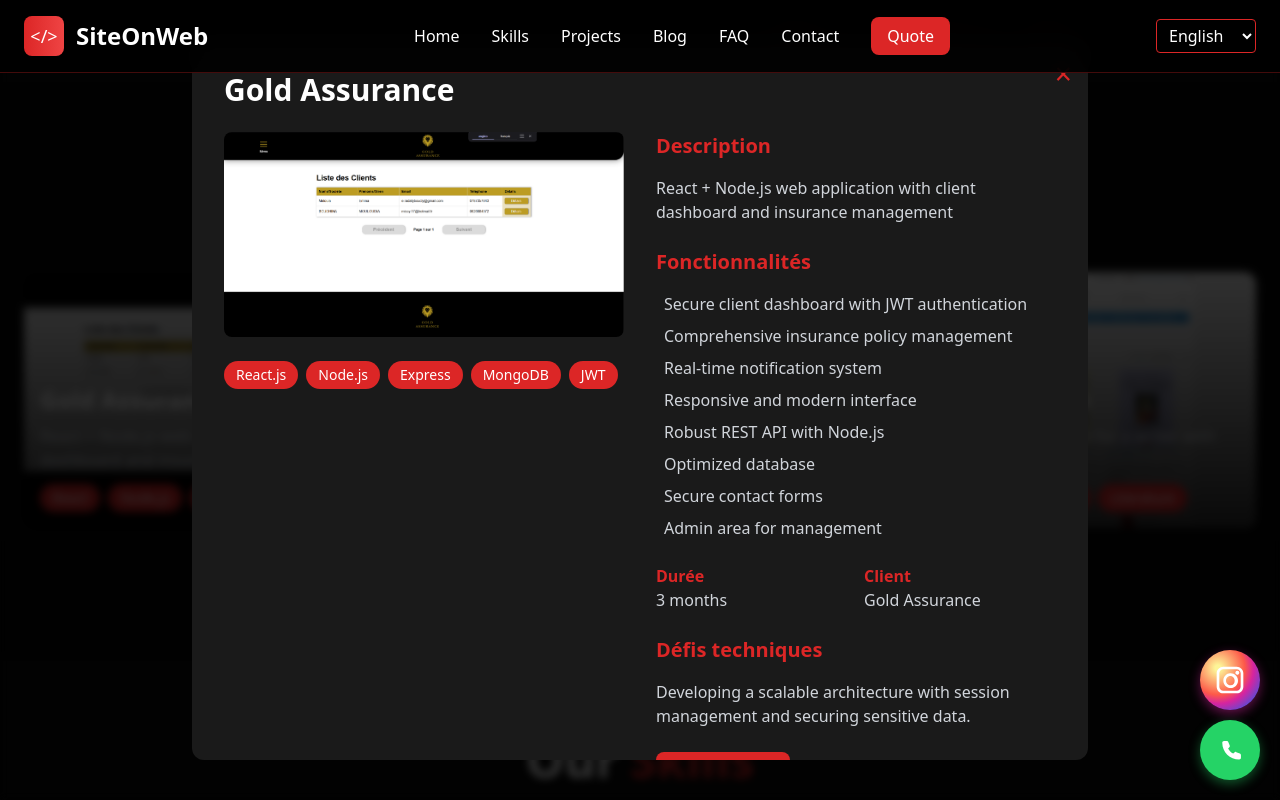
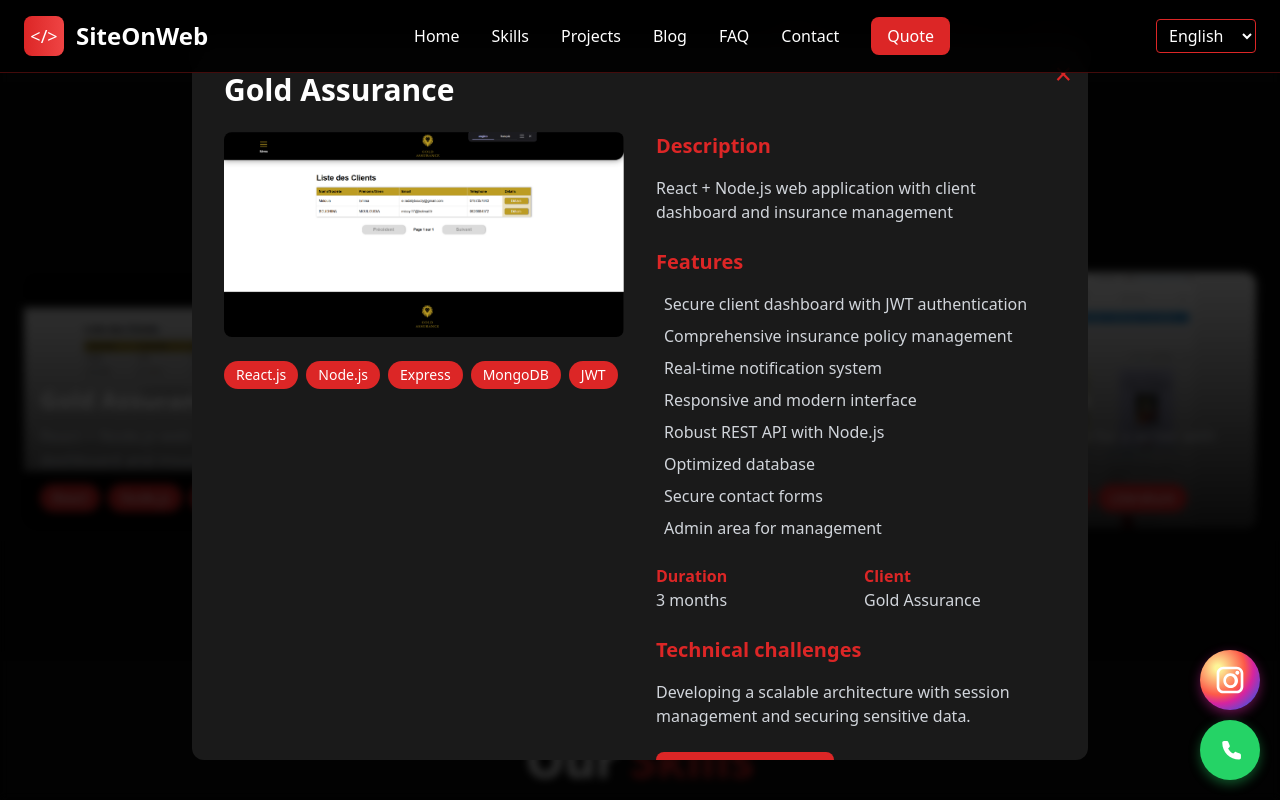
Before and after one commit to Niabag/PortFolio, a React (Vite) app: page / in a window 1280 px wide. Both pictures are taken after a click on the element 218 px from the left and 1120 px from the top of the page. Shown: the part 720-1520 px from the top of the page. Built offline with nearby package versions, Linux system fonts and the light colour scheme.

Commit message:
Fix untranslated strings on homepage

```diff
--- a/src/components/Contact.jsx
+++ b/src/components/Contact.jsx
@@ -19,17 +19,17 @@
 
 const onSubmit = async (event) => {
   event.preventDefault();
-  setResult('Envoi en cours...');
+  setResult(t('contact.status.sending'));
 
   if (!accessKey) {
-    setResult('Clé Web3Forms absente. Définis VITE_WEB3FORMS_ACCESS_KEY dans .env/hébergeur puis rebuild.');
+    setResult(t('contact.status.missingKey'));
     return;
   }
 
   // (Optionnel) Valider le format UUID v4
   const uuidRegex = /^[0-9a-f]{8}-[0-9a-f]{4}-[1-5][0-9a-f]{3}-[89ab][0-9a-f]{3}-[0-9a-f]{12}$/i;
   if (!uuidRegex.test(accessKey)) {
-    setResult('Clé Web3Forms invalide (doit être un UUID).');
+    setResult(t('contact.status.invalidKey'));
     return;
   }
 
@@ -52,7 +52,7 @@
       });
       const data = await response.json();
       if (data.success) {
-        setResult('Formulaire envoyé avec succès !');
+        setResult(t('contact.status.success'));
         event.target.reset();
       } else {
         console.log('Error', data);
@@ -60,7 +60,7 @@
       }
     } catch (error) {
       console.error('Network Error', error);
-      setResult('Erreur de réseau. Veuillez réessayer plus tard.');
+      setResult(t('contact.status.networkError'));
     }
   };
 
--- a/src/components/Projects.jsx
+++ b/src/components/Projects.jsx
@@ -97,12 +97,12 @@
                 </div>
               </div>
               <div>
-                <h4 className="text-lg sm:text-xl font-bold mb-3 sm:mb-4 text-primary-red">Description</h4>
+                <h4 className="text-lg sm:text-xl font-bold mb-3 sm:mb-4 text-primary-red">{t('projects.modal.description')}</h4>
                 <p className="text-gray-300 mb-4 sm:mb-6 text-sm sm:text-base">
                   {selectedProject.description[lang]}
                 </p>
 
-                <h4 className="text-lg sm:text-xl font-bold mb-3 sm:mb-4 text-primary-red">Fonctionnalités</h4>
+                <h4 className="text-lg sm:text-xl font-bold mb-3 sm:mb-4 text-primary-red">{t('projects.modal.features')}</h4>
                 <ul className="space-y-2 mb-4 sm:mb-6">
                   {selectedProject.features[lang].map((feature) => (
                     <li
@@ -117,20 +117,20 @@
 
                 <div className="grid grid-cols-2 gap-4 mb-4 sm:mb-6">
                   <div>
-                    <h5 className="font-bold text-primary-red text-sm sm:text-base">Durée</h5>
+                    <h5 className="font-bold text-primary-red text-sm sm:text-base">{t('projects.modal.duration')}</h5>
                     <p className="text-gray-300 text-sm sm:text-base">
                       {selectedProject.duration[lang]}
                     </p>
                   </div>
                   <div>
-                    <h5 className="font-bold text-primary-red text-sm sm:text-base">Client</h5>
+                    <h5 className="font-bold text-primary-red text-sm sm:text-base">{t('projects.modal.client')}</h5>
                     <p className="text-gray-300 text-sm sm:text-base">
                       {selectedProject.client}
                     </p>
                   </div>
                 </div>
 
-                <h4 className="text-lg sm:text-xl font-bold mb-3 sm:mb-4 text-primary-red">Défis techniques</h4>
+                <h4 className="text-lg sm:text-xl font-bold mb-3 sm:mb-4 text-primary-red">{t('projects.modal.challenges')}</h4>
                 <p className="text-gray-300 mb-4 sm:mb-6 text-sm sm:text-base">
                   {selectedProject.challenges[lang]}
                 </p>
@@ -141,7 +141,7 @@
                   rel="noopener noreferrer"
                   className="bg-primary-red px-4 sm:px-6 py-2 sm:py-3 rounded-lg hover:bg-red-700 transition inline-block text-sm sm:text-base"
                 >
-                  Voir le site <i className="fas fa-external-link-alt ml-2"></i>
+                  {t('projects.modal.visitSite')} <i className="fas fa-external-link-alt ml-2"></i>
                 </a>
                 <button
                   onClick={() => setSelectedProject(null)}
--- a/src/data/translations.js
+++ b/src/data/translations.js
@@ -31,7 +31,18 @@
         { icon: '✨', title: 'Et + encore', text: 'Bien plus', delay: '1.4s' }
       ]
     },
-    projects: { title: { part1: 'Nos', part2: 'Réalisations' }, close: 'Fermer' },
+    projects: {
+      title: { part1: 'Nos', part2: 'Réalisations' },
+      close: 'Fermer',
+      modal: {
+        description: 'Description',
+        features: 'Fonctionnalités',
+        duration: 'Durée',
+        client: 'Client',
+        challenges: 'Défis techniques',
+        visitSite: 'Voir le site'
+      }
+    },
     contact: {
       title: { part1: 'Nous', part2: 'Contacter' },
       infoTitle: 'Informations de contact',
@@ -41,7 +52,14 @@
       send: 'Envoyer le message',
       whatsapp: 'WhatsApp: 06 48 45 69 37',
       country: 'France',
-      invalidEmail: 'Adresse e-mail invalide.'
+      invalidEmail: 'Adresse e-mail invalide.',
+      status: {
+        sending: 'Envoi en cours...',
+        missingKey: 'Clé Web3Forms absente. Définis VITE_WEB3FORMS_ACCESS_KEY dans ton environnement puis rebuild.',
+        invalidKey: 'Clé Web3Forms invalide (doit être un UUID).',
+        success: 'Formulaire envoyé avec succès !',
+        networkError: 'Erreur de réseau. Veuillez réessayer plus tard.'
+      }
     },
     footer: {
       description:
@@ -174,7 +192,18 @@
         { icon: '✨', title: 'And more', text: 'Much more', delay: '1.4s' }
       ]
     },
-    projects: { title: { part1: 'Our', part2: 'Projects' }, close: 'Close' },
+    projects: {
+      title: { part1: 'Our', part2: 'Projects' },
+      close: 'Close',
+      modal: {
+        description: 'Description',
+        features: 'Features',
+        duration: 'Duration',
+        client: 'Client',
+        challenges: 'Technical challenges',
+        visitSite: 'Visit the website'
+      }
+    },
     contact: {
       title: { part1: 'Contact', part2: 'Us' },
       infoTitle: 'Contact Information',
@@ -184,7 +213,14 @@
       send: 'Send message',
       whatsapp: 'WhatsApp: +33 6 48 45 69 37',
       country: 'France',
-      invalidEmail: 'Invalid email address.'
+      invalidEmail: 'Invalid email address.',
+      status: {
+        sending: 'Sending...',
+        missingKey: 'Web3Forms key missing. Set VITE_WEB3FORMS_ACCESS_KEY in your environment and rebuild.',
+        invalidKey: 'Invalid Web3Forms key (must be a UUID).',
+        success: 'Form successfully sent!',
+        networkError: 'Network error. Please try again later.'
+      }
     },
     footer: {
       description:
```
